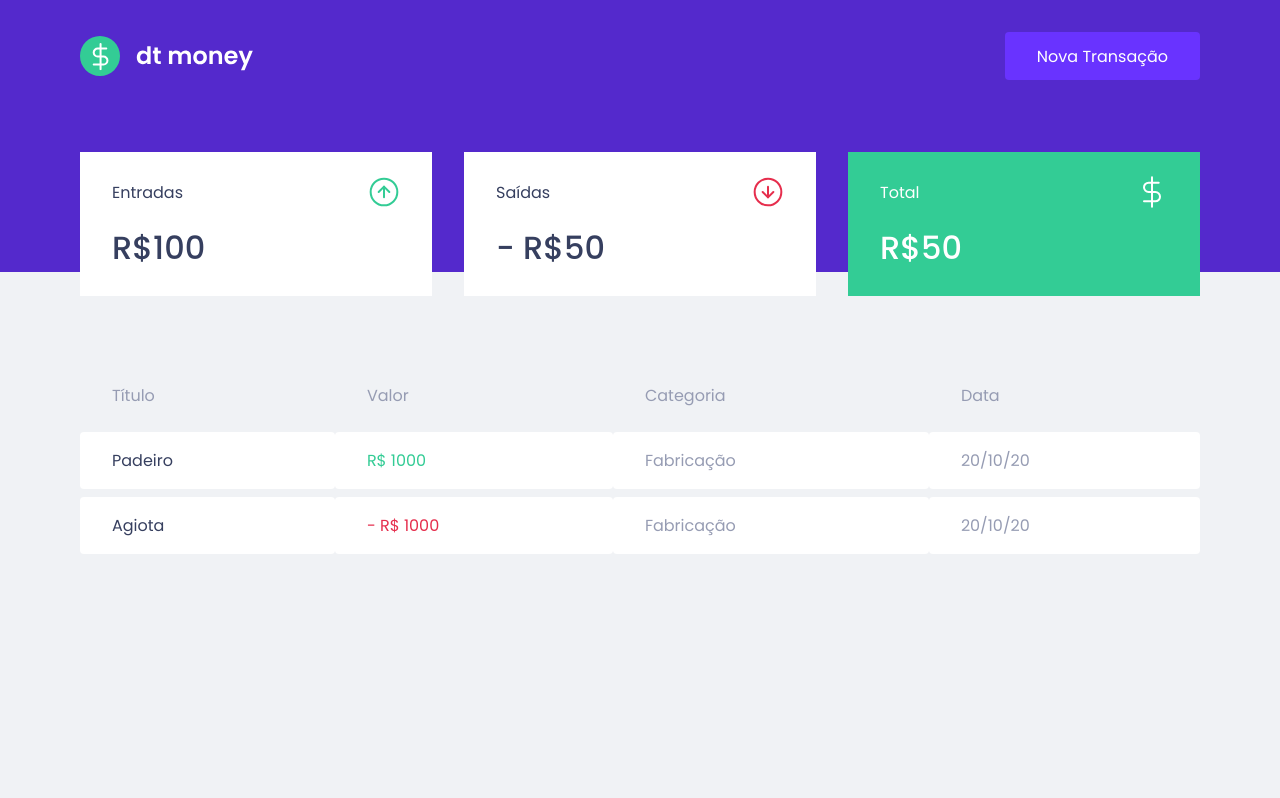
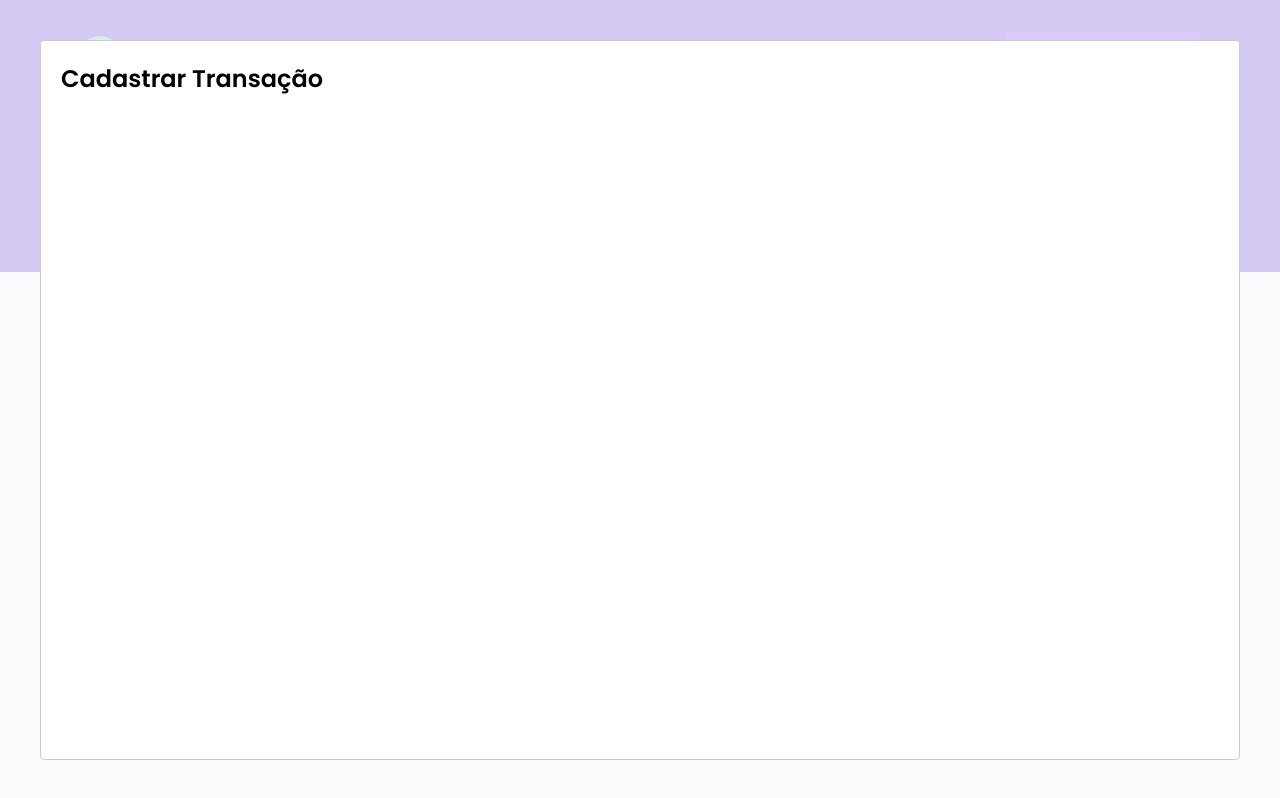
Before and after one commit to robezerra/dtmoney, a React (Create React App) app: page / in a window 1280 px wide. Both pictures are taken after a click on the button "Nova Transação". Built offline with nearby package versions, Linux system fonts and the light colour scheme; no server answers; what miragejs would draw is missing.

Commit message:
feature: configurando o react-model

```diff
--- a/package.json
+++ b/package.json
@@ -7,6 +7,7 @@
     "miragejs": "^0.1.43",
     "react": "^17.0.2",
     "react-dom": "^17.0.2",
+    "react-modal": "^3.14.4",
     "react-scripts": "5.0.0",
     "styled-components": "^5.3.3",
     "web-vitals": "^2.1.4"
@@ -19,6 +20,7 @@
     "@types/node": "^16.11.26",
     "@types/react": "^17.0.39",
     "@types/react-dom": "^17.0.13",
+    "@types/react-modal": "^3.13.1",
     "@types/styled-components": "^5.1.24",
     "typescript": "^4.6.2"
   },
--- a/src/App.tsx
+++ b/src/App.tsx
@@ -1,13 +1,32 @@
-import { Dashboard } from './components/Dashboard';
-import { Header } from './components/Header';
-import { GlobalStyle } from './styles/global';
+import { useState } from 'react';
+import Modal from 'react-modal'
+import { Dashboard } from "./components/Dashboard";
+import { Header } from "./components/Header";
+import { GlobalStyle } from "./styles/global";
+
+Modal.setAppElement('#root')
 
 export function App() {
+  const [isModalOpen, setIsModalOpen] = useState(false)
+
+  function handleOpenModal() {
+      setIsModalOpen(true)
+  }
+
+  function handleCloseModal() {
+      setIsModalOpen(false)
+  }
   return (
     <>
-     <Header />
-     <Dashboard />
-     <GlobalStyle />
+      <Header onOpenModal={handleOpenModal}/>
+
+      <Dashboard />
+
+      <Modal isOpen={isModalOpen} onRequestClose={handleCloseModal}>
+        <h2>Cadastrar Transação</h2>
+      </Modal>
+
+      <GlobalStyle />
     </>
   );
 }
--- a/src/components/Header/index.tsx
+++ b/src/components/Header/index.tsx
@@ -1,12 +1,20 @@
+import { useState } from 'react'
+import Modal from 'react-modal'
 import logo from '../../assets/logo.svg'
 import { Container, Content } from './styles'
 
-export function Header() {
+interface HeaderProps {
+    onOpenModal: () => void
+}
+
+export function Header({onOpenModal}: HeaderProps) {
+
+
     return(
         <Container>
             <Content>
             <img src={logo} alt="dt money" />
-            <button>Nova Transação</button>
+            <button onClick={onOpenModal}>Nova Transação</button>
             </Content>
         </Container>
     )
```
Also changed, not shown: 1 other file (tests, documents, lock files or other folders).
